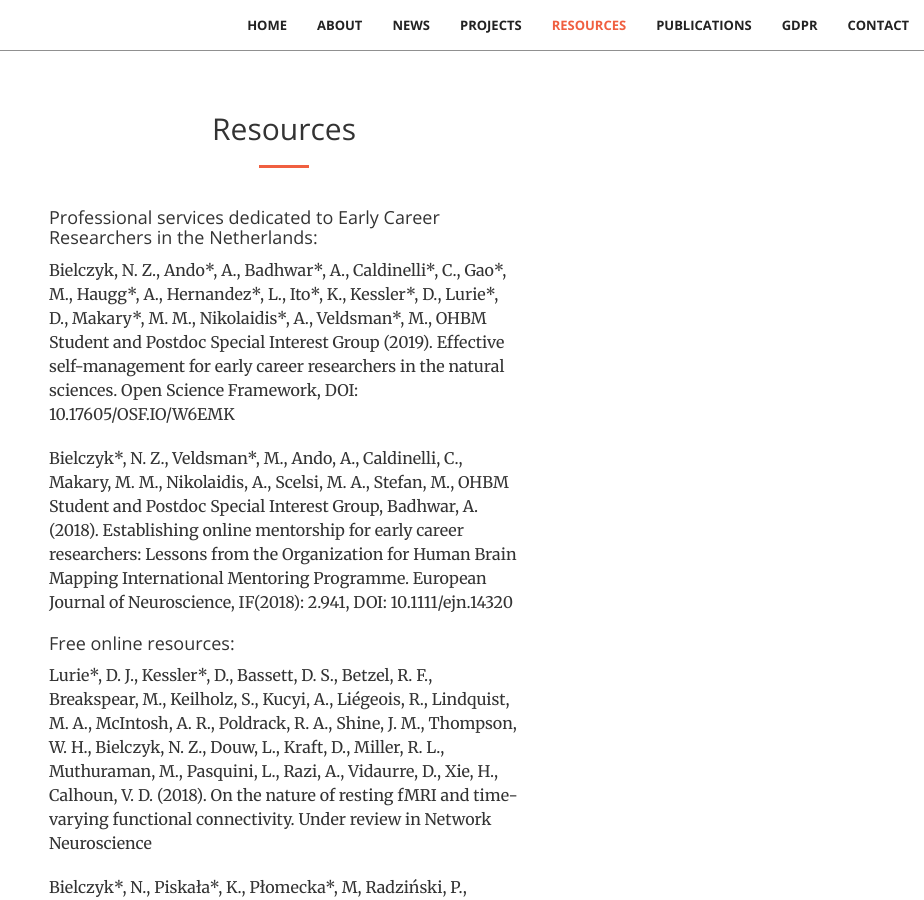
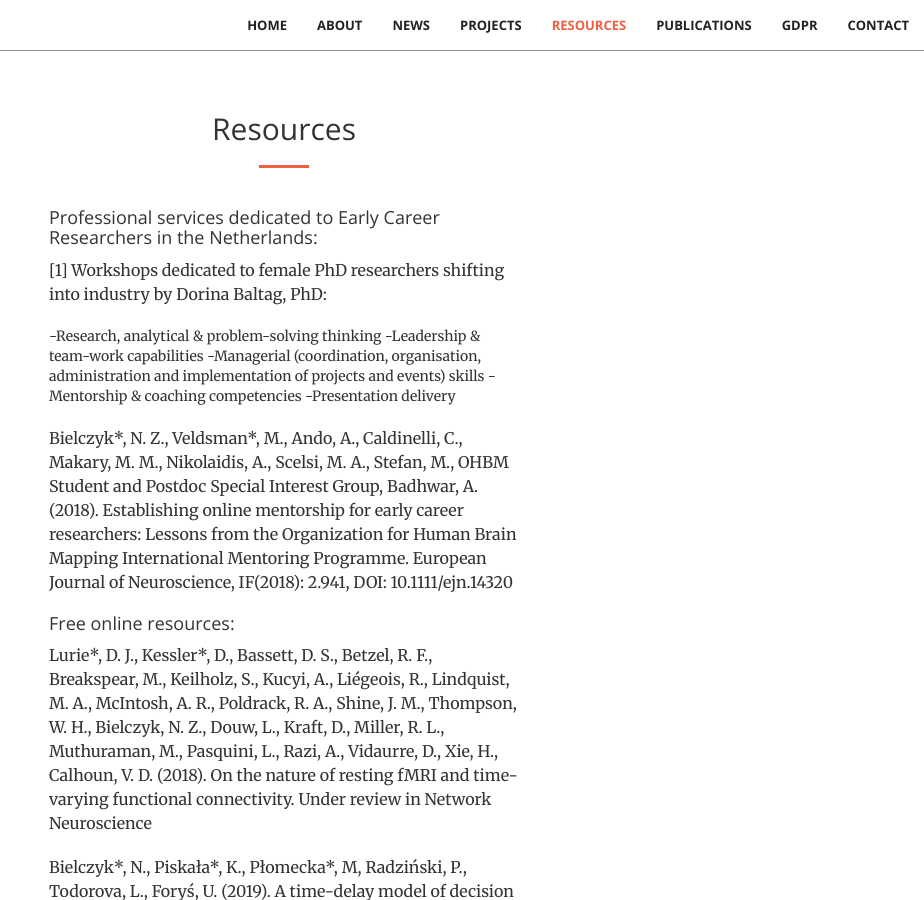
Before and after one commit to stichting-solaris/stichting-solaris.github.io, a Jekyll site: the page built from index.html, in a window 1280 px wide and 900 px high, scrolled down 3806 px. Shown: the whole window, without its empty margins (356-1280 px from the left). Built offline with Jekyll 4.4.1, drawn with Linux system fonts in a browser that asks for light colours.

Commit message:
Update resources.html

```diff
--- a/_includes/resources.html
+++ b/_includes/resources.html
@@ -9,11 +9,13 @@
                 <h4 class="section-heading">Professional services dedicated to Early Career Researchers in the Netherlands:</h4>
 
 
-                <p>Bielczyk, N. Z., Ando*, A., Badhwar*, A., Caldinelli*, C., Gao*, M., Haugg*, A.,
-                    Hernandez*, L., Ito*, K., Kessler*, D., Lurie*, D., Makary*, M. M., Nikolaidis*, A.,
-                    Veldsman*, M., OHBM Student and Postdoc Special Interest Group (2019).
-                    Effective self-management for early career researchers in the natural sciences.
-                    Open Science Framework, DOI: 10.17605/OSF.IO/W6EMK</p>
+                <p>[1] Workshops dedicated to female PhD researchers shifting into industry by Dorina Baltag, PhD:</p>
+                    -Research, analytical & problem-solving thinking
+                    -Leadership & team-work capabilities
+                    -Managerial (coordination, organisation, administration and implementation of projects and events) skills
+                    -Mentorship & coaching competencies
+                    -Presentation delivery
+
                 <p></p>
 
                 <p>Bielczyk*, N. Z., Veldsman*, M., Ando, A., Caldinelli, C., Makary, M. M., Nikolaidis, A.,
```
